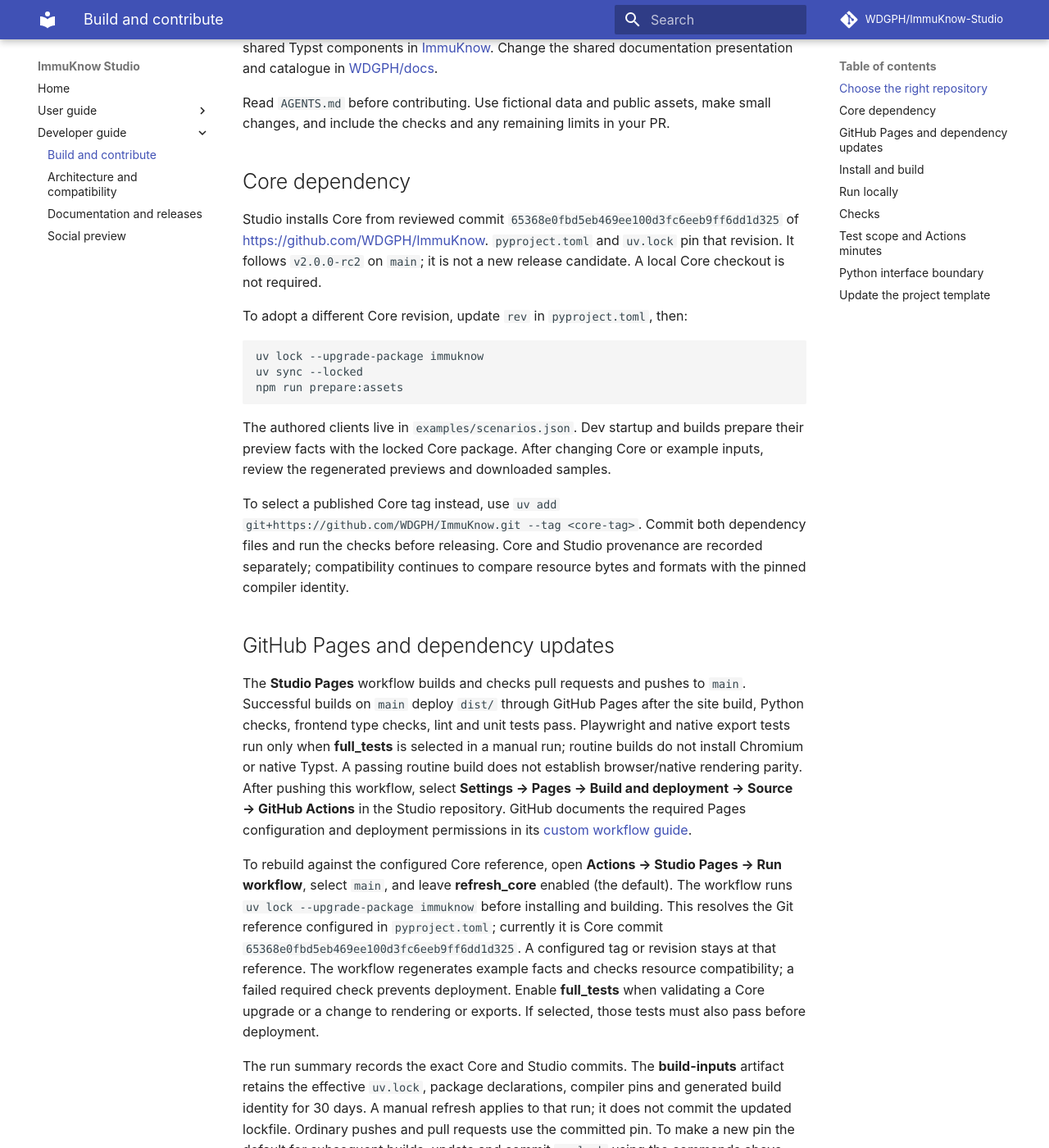
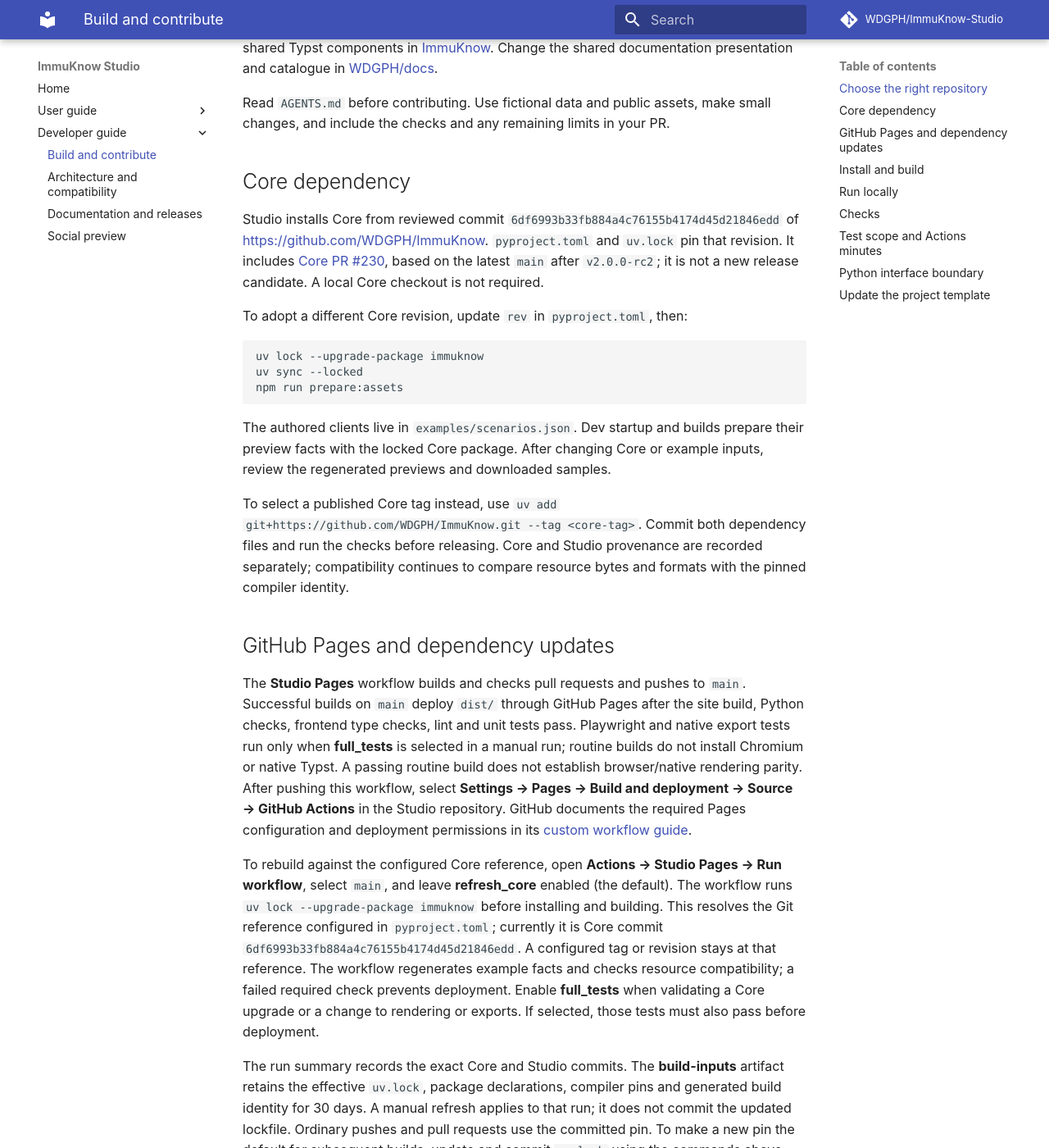
Before and after one commit to WDGPH/ImmuKnow-Studio, an MkDocs documentation site: the page built from docs/development.md, in a window 1280 px wide and 1400 px high, scrolled down 353 px. Shown: the whole window at 82% size. Built offline with MkDocs 1.6.1 and Material for MkDocs 9.7.7, drawn with Linux system fonts in a browser that asks for light colours; comment, search, counter and statistics services are not loaded.

Commit message:
Align Studio downloads with the final Core and Template revisions

```diff
--- a/assets/project-template/pyproject.toml
+++ b/assets/project-template/pyproject.toml
@@ -5,7 +5,7 @@ description = "ImmuKnow project for one public health unit: config, notice templ
 requires-python = ">=3.11"
 dependencies = [
     # Reviewed ImmuKnow commit. To upgrade, change the revision and run `uv sync`.
-    "ImmuKnow @ git+https://github.com/WDGPH/ImmuKnow@65368e0fbd5eb469ee100d3fc6eeb9ff6dd1d325",
+    "ImmuKnow @ git+https://github.com/WDGPH/ImmuKnow@6df6993b33fb884a4c76155b4174d45d21846edd",
 ]
 
 [dependency-groups]
--- a/docs/development.md
+++ b/docs/development.md
@@ -18,9 +18,10 @@ small changes, and include the checks and any remaining limits in your PR.
 
 ## Core dependency
 
-Studio installs Core from reviewed commit `65368e0fbd5eb469ee100d3fc6eeb9ff6dd1d325`
+Studio installs Core from reviewed commit `6df6993b33fb884a4c76155b4174d45d21846edd`
 of <https://github.com/WDGPH/ImmuKnow>. `pyproject.toml` and `uv.lock` pin that
-revision. It follows `v2.0.0-rc2` on `main`; it is not a new release candidate.
+revision. It includes [Core PR #230](https://github.com/WDGPH/ImmuKnow/pull/230),
+based on the latest `main` after `v2.0.0-rc2`; it is not a new release candidate.
 A local Core checkout is not required.
 
 To adopt a different Core revision, update `rev` in `pyproject.toml`, then:
@@ -58,7 +59,7 @@ To rebuild against the configured Core reference, open **Actions → Studio Page
 → Run workflow**, select `main`, and leave **refresh_core** enabled (the default).
 The workflow runs `uv lock --upgrade-package immuknow` before installing and
 building. This resolves the Git reference configured in `pyproject.toml`;
-currently it is Core commit `65368e0fbd5eb469ee100d3fc6eeb9ff6dd1d325`. A configured tag or revision stays
+currently it is Core commit `6df6993b33fb884a4c76155b4174d45d21846edd`. A configured tag or revision stays
 at that reference. The workflow regenerates example facts and checks resource
 compatibility; a failed required check prevents deployment. Enable
 **full_tests** when validating a Core upgrade or a change to rendering or exports.
--- a/pyproject.toml
+++ b/pyproject.toml
@@ -8,7 +8,7 @@ dependencies = ["ImmuKnow", "PyYAML"]
 package = false
 
 [tool.uv.sources]
-immuknow = { git = "https://github.com/WDGPH/ImmuKnow.git", rev = "65368e0fbd5eb469ee100d3fc6eeb9ff6dd1d325" }
+immuknow = { git = "https://github.com/WDGPH/ImmuKnow.git", rev = "6df6993b33fb884a4c76155b4174d45d21846edd" }
 
 [dependency-groups]
 dev = [
```
Also changed, not shown: README.md (+3 -2 lines), assets/project-template/README.md (+4 -3 lines), docs/architecture.md (+1 -1 lines), docs/local-production.md (+1 -1 lines), 4 other files.
